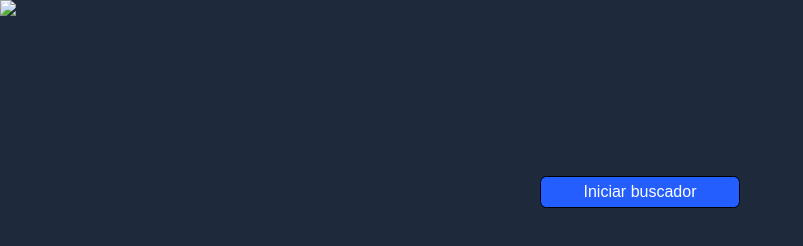
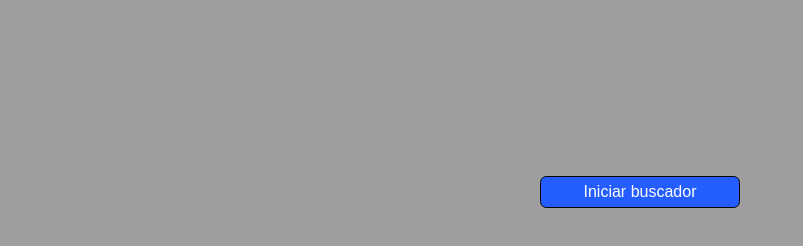
Before and after one commit to bryzac/paisesdelmundo, a plain HTML site: page index.html in a window 1280 px wide. Shown: the whole page, without its empty margins (0-803 px from the left). Drawn offline with nearby package versions, Linux system fonts and the light colour scheme; the site is published under a folder, as on GitHub Pages, so addresses that start at the root find nothing.

Commit message:
Direccion de imagen
Imagen de inicio sin dirección

```diff
--- a/index.html
+++ b/index.html
@@ -12,7 +12,7 @@
 </head>
 <body>
     <div id="container">
-        <img src="/paisesimg/mapamundi.svg" class="mapamundi" id="mapamundi">
+        <img src="./paisesimg/mapamundi.svg" class="mapamundi" id="mapamundi">
         <div class="country-img-container"></div>
         <form class="btn-container"><button class="btn">Iniciar buscador</button></form>
         <div class="search-container">
```
